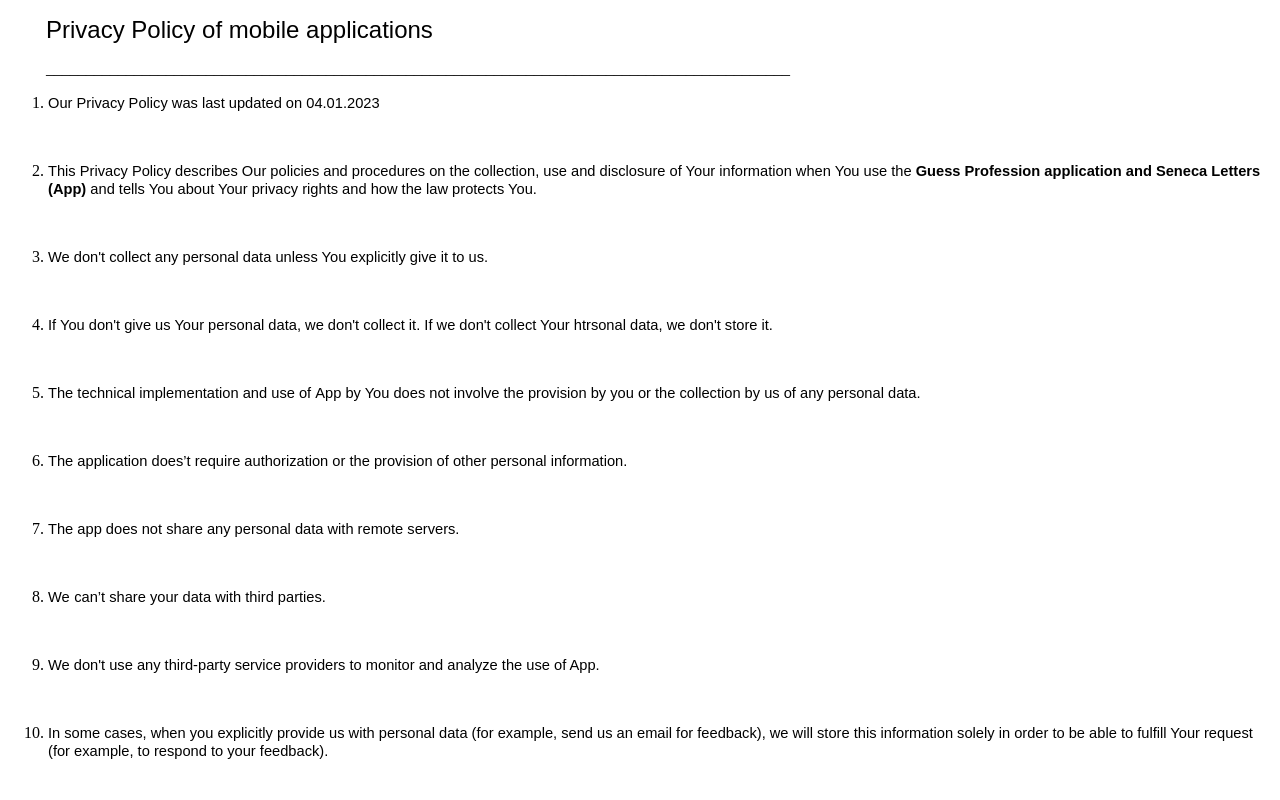
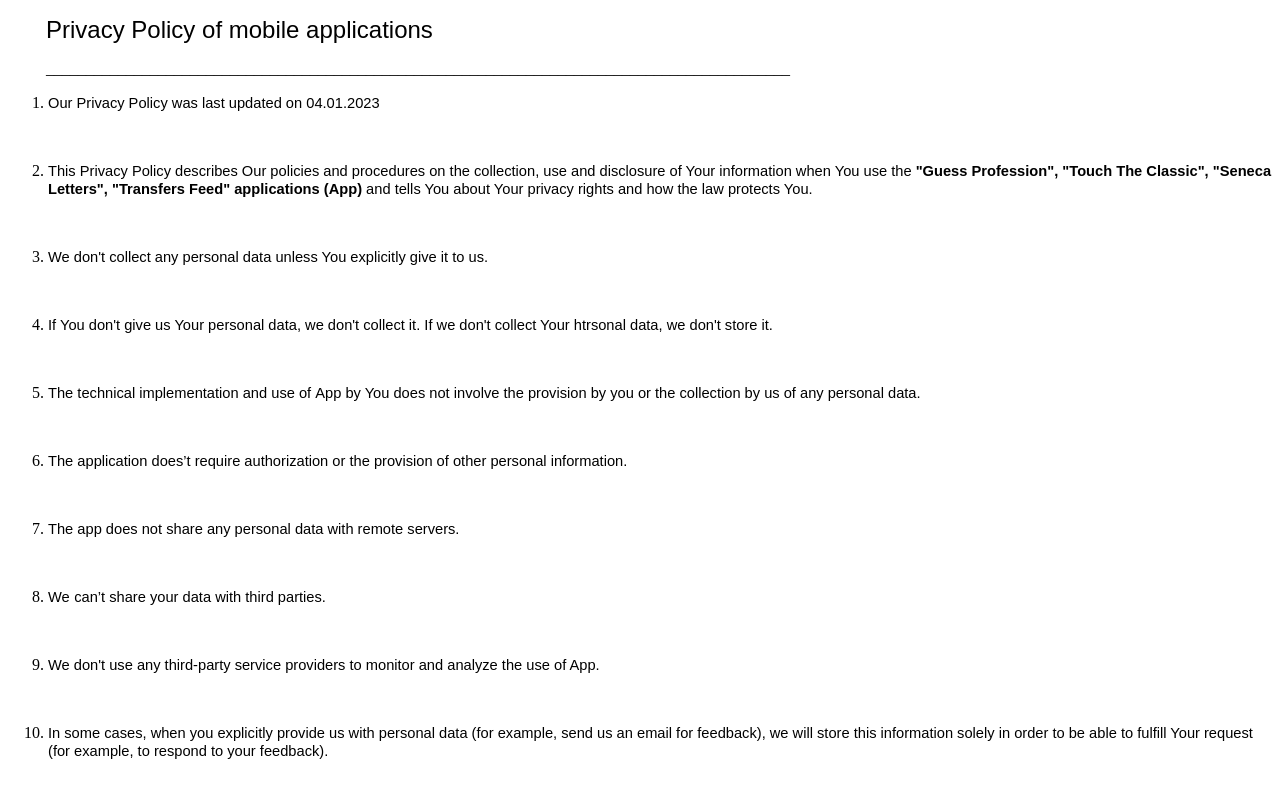
Before and after one commit to 7dvig/7dvig.github.io, a plain HTML site: page index.html in a window 1280 px wide. Shown: the top 800 px of the page. Drawn offline with Linux system fonts and the light colour scheme.

Commit message:
Update index.html

```diff
--- a/index.html
+++ b/index.html
@@ -13,7 +13,7 @@
 <p style="margin-left:38px">&nbsp;</p>
 
 <ol start="2">
-    <li><span style="font-size:11pt"><span style="font-family:Arial,sans-serif">This Privacy Policy describes Our policies and procedures on the collection, use and disclosure of Your information when You use the <strong>Guess Profession application and Seneca Letters  (App)</strong>&nbsp;and tells You about Your privacy rights and how the law protects You.</span></span></li>
+    <li><span style="font-size:11pt"><span style="font-family:Arial,sans-serif">This Privacy Policy describes Our policies and procedures on the collection, use and disclosure of Your information when You use the <strong>"Guess Profession", "Touch The Classic", "Seneca Letters", "Transfers Feed" applications  (App)</strong>&nbsp;and tells You about Your privacy rights and how the law protects You.</span></span></li>
 </ol>
 
 <p style="margin-left:38px">&nbsp;</p>
```
